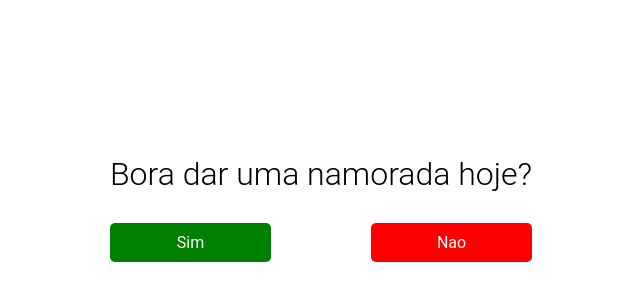
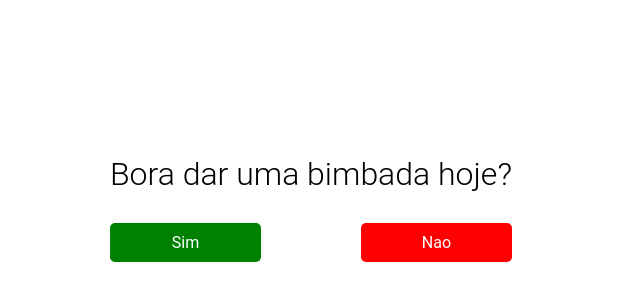
Before and after one commit to Richard-Oliveira28/oii-mozi, a plain HTML site: page index.html in a window 1280 px wide. Shown: the part 166-466 px from the top of the page, without its empty margins (380-1020 px from the left). Drawn offline with Linux system fonts and the light colour scheme.

Commit message:
Update index.html

```diff
--- a/index.html
+++ b/index.html
@@ -9,7 +9,7 @@
 <body>
 <!-- partial:index.partial.html -->
 <div>
-  <h1>Bora dar uma namorada hoje?
+  <h1>Bora dar uma bimbada hoje?
 </h1>
   <div class='buttons'>
     <button>Sim</button>
```
